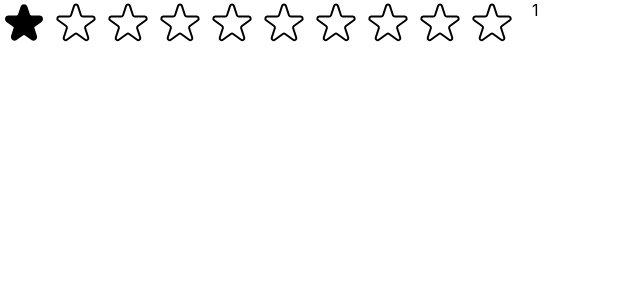
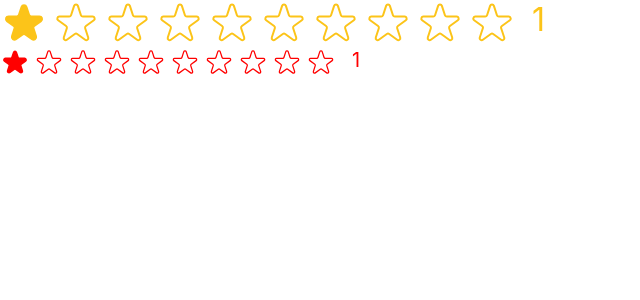
Before and after one commit to PrinceNand/Movies-Popcorn-React, a React (Create React App) app: page / in a window 1280 px wide. Shown: the top 300 px of the page, without its empty margins (0-640 px from the left). Built offline with nearby package versions, Linux system fonts and the light colour scheme.

Commit message:
Added color in text and stars

```diff
--- a/src/StarRating.js
+++ b/src/StarRating.js
@@ -11,12 +11,18 @@ const starContainerStyle = {
   gap: "4px",
 };
 
+export default function StartRating({
+  maxLength = 5,
+  color = "#fcc419",
+  size = "48",
+}) {
   const textStyle = {
     lineHieight: "0",
     margin: "0",
+    color,
+    fontSize: `${size / 1.5}px`,
   };
 
-export default function StartRating({ maxLength = 5 }) {
   const [tempRating, setTempRating] = useState(0);
 
   function handleRating(rating) {
@@ -33,6 +39,8 @@ export default function StartRating({ maxLength = 5 }) {
             full={tempRating ? tempRating >= i + 1 : rating >= i + 1}
             onHoverIn={() => setTempRating(i + 1)}
             onHoverOut={() => setTempRating(0)}
+            color={color}
+            size={size}
           />
         ))}
       </div>
@@ -41,14 +49,13 @@ export default function StartRating({ maxLength = 5 }) {
   );
 }
 
+function Star({ onRate, full, onHoverIn, onHoverOut, color, size }) {
   const starStyle = {
-  width: "48px",
-  height: "48px",
+    width: `${size}px`,
+    height: `${size}px`,
     display: "block",
     cursor: "pointer",
   };
-
-function Star({ onRate, full, onHoverIn, onHoverOut }) {
   return (
     <span
       role="button"
@@ -61,8 +68,8 @@ function Star({ onRate, full, onHoverIn, onHoverOut }) {
         <svg
           xmlns="http://www.w3.org/2000/svg"
           viewBox="0 0 20 20"
-          fill="#000"
-          stroke="#000"
+          fill={color}
+          stroke={color}
         >
           <path d="M9.049 2.927c.3-.921 1.603-.921 1.902 0l1.07 3.292a1 1 0 00.95.69h3.462c.969 0 1.371 1.24.588 1.81l-2.8 2.034a1 1 0 00-.364 1.118l1.07 3.292c.3.921-.755 1.688-1.54 1.118l-2.8-2.034a1 1 0 00-1.175 0l-2.8 2.034c-.784.57-1.838-.197-1.539-1.118l1.07-3.292a1 1 0 00-.364-1.118L2.98 8.72c-.783-.57-.38-1.81.588-1.81h3.461a1 1 0 00.951-.69l1.07-3.292z" />
         </svg>
@@ -71,7 +78,7 @@ function Star({ onRate, full, onHoverIn, onHoverOut }) {
           xmlns="http://www.w3.org/2000/svg"
           fill="none"
           viewBox="0 0 24 24"
-          stroke="#000"
+          stroke={color}
         >
           <path
             strokeLinecap="round"
--- a/src/index.js
+++ b/src/index.js
@@ -9,5 +9,6 @@ root.render(
   <React.StrictMode>
     {/* <App /> */}
     <StartRating maxLength={10} />
+    <StartRating maxLength={10} color="red" size="30" />
   </React.StrictMode>
 );
```
Lines whose indentation alone changed are shown as unchanged.
